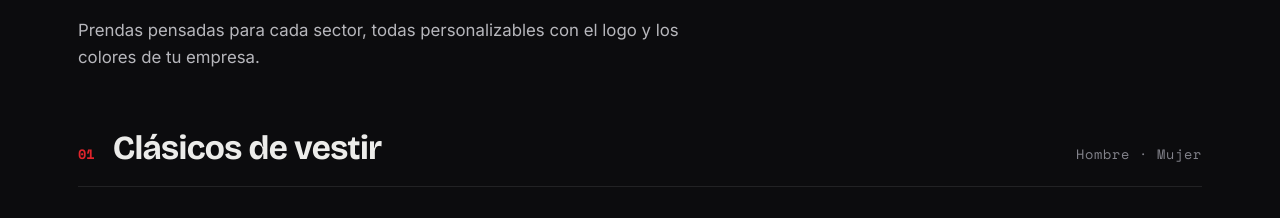
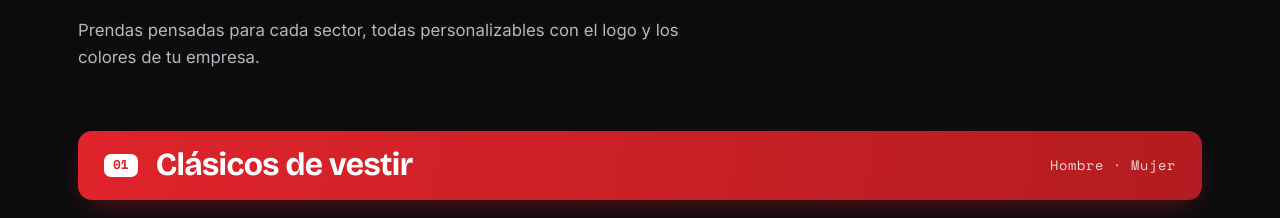
Before and after one commit to santaluciamateo/UE-landing, a plain HTML site: page catalogo-ue/index.html in a window 1280 px wide. Shown: the part 2070-2288 px from the top of the page. Drawn offline with nearby package versions, Linux system fonts and the light colour scheme.

Commit message:
Destacar títulos de sección con franja roja
- Fondo rojo con degradé, título en blanco y número en etiqueta blanca
- Ajuste de padding en celular

Co-Authored-By: Claude Opus 5.5 <noreply@anthropic.com>

```diff
--- a/catalogo-ue/index.html
+++ b/catalogo-ue/index.html
@@ -122,10 +122,10 @@ nav.links a:hover::after,nav.links a.active::after{width:100%}
 #linea{padding-bottom:56px}
 #linea .section-head{margin-bottom:24px}
 #g-vestir{padding-top:36px}
-.group-head{display:flex;align-items:baseline;gap:18px;margin-bottom:34px;border-bottom:1px solid var(--line);padding-bottom:20px}
-.group-head .gi{font-family:var(--mono);color:var(--red);font-size:.85rem;font-weight:700}
-.group-head h3{font-size:clamp(1.5rem,3vw,2.1rem)}
-.group-head .gsub{margin-left:auto;color:var(--fog);font-size:.85rem;font-family:var(--mono);letter-spacing:.05em}
+.group-head{display:flex;align-items:center;gap:18px;margin-bottom:34px;background:linear-gradient(100deg,var(--red) 0%,var(--red-deep) 100%);padding:18px 26px;border-radius:14px;box-shadow:0 10px 30px -12px rgba(224,36,43,.55)}
+.group-head .gi{font-family:var(--mono);color:var(--red);background:#fff;font-size:.8rem;font-weight:700;padding:5px 9px;border-radius:7px;line-height:1}
+.group-head h3{font-size:clamp(1.4rem,3vw,2rem);color:#fff}
+.group-head .gsub{margin-left:auto;color:rgba(255,255,255,.82);font-size:.85rem;font-family:var(--mono);letter-spacing:.05em}
 .grid{display:grid;grid-template-columns:repeat(auto-fill,minmax(232px,1fr));gap:20px}
 .card{background:var(--card);border:1px solid var(--line);border-radius:16px;padding:14px;transition:transform .25s,border-color .25s;position:relative;overflow:hidden}
 .card::before{content:"";position:absolute;top:0;left:22px;right:22px;height:2px;background:var(--red);transform:scaleX(0);transform-origin:left;transition:transform .3s}
@@ -198,7 +198,7 @@ footer{background:#08080A;border-top:1px solid var(--line);padding:74px 0 40px}
   .burger{display:flex}
   .pillars{grid-template-columns:1fr}
   .foot-grid{grid-template-columns:1fr}
-  .group-head{flex-wrap:wrap;gap:8px}
+  .group-head{flex-wrap:wrap;gap:8px 12px;padding:16px 18px}
   .group-head .gsub{margin-left:0;width:100%}
 }
 
```
